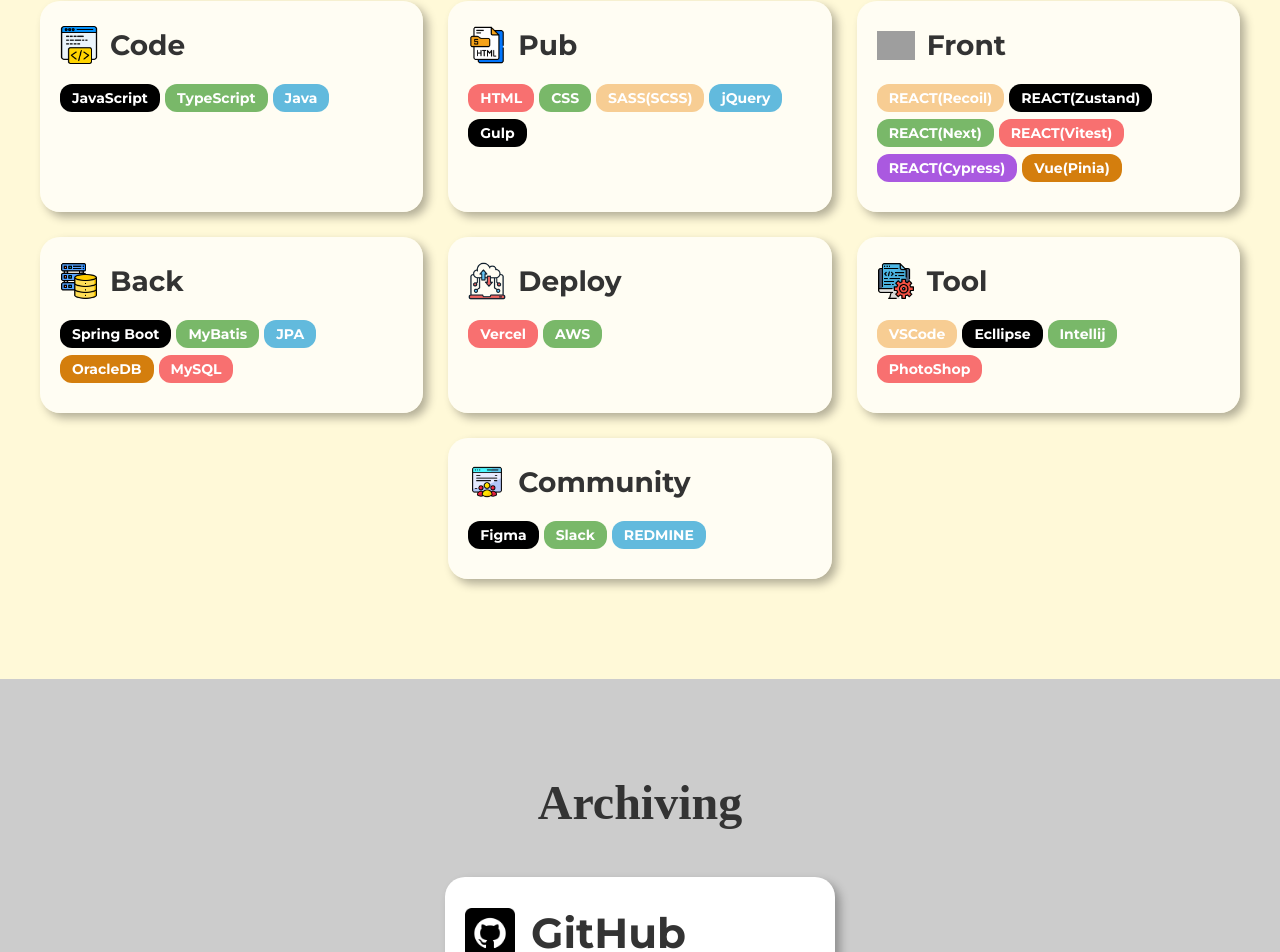
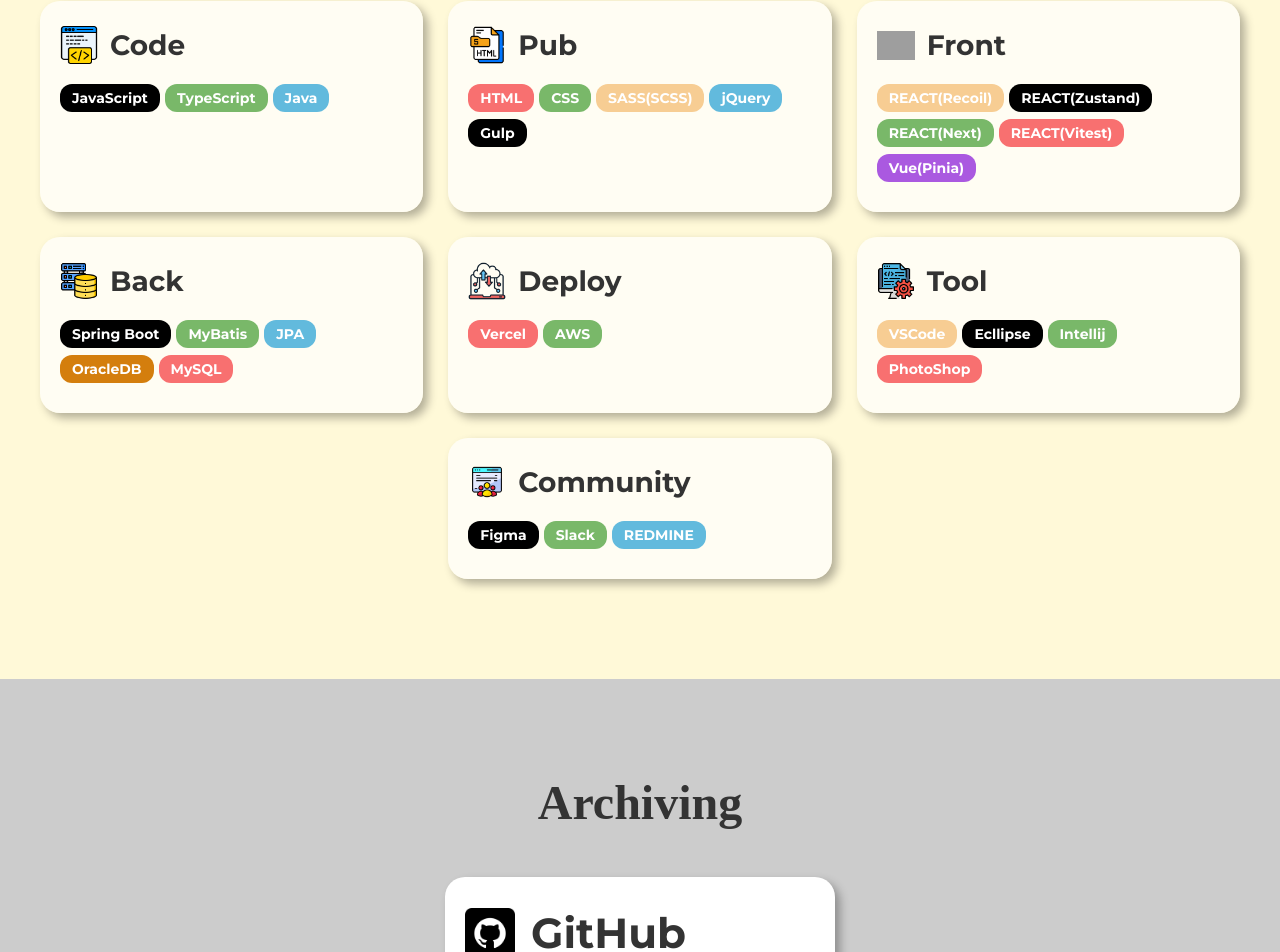
Before and after one commit to KTH8962/KTH-Portfolio, a React (Vite) app: page / in a window 1280 px wide. Shown: the part 1562-2514 px from the top of the page. Built offline with nearby package versions, Linux system fonts and the light colour scheme; grey boxes are pictures that could not be loaded; a web font is replaced by a local one.

Commit message:
텍스트 수정

```diff
--- a/src/components/content/skills/Skills.tsx
+++ b/src/components/content/skills/Skills.tsx
@@ -41,7 +41,7 @@
               </span> */}
               <span className={styles.skills__info__item}>REACT(Next)</span>
               <span className={styles.skills__info__item}>REACT(Vitest)</span>
-              <span className={styles.skills__info__item}>REACT(Cypress)</span>
+              {/* <span className={styles.skills__info__item}>REACT(Cypress)</span> */}
               <span className={styles.skills__info__item}>Vue(Pinia)</span>
             </div>
           </li>
```
